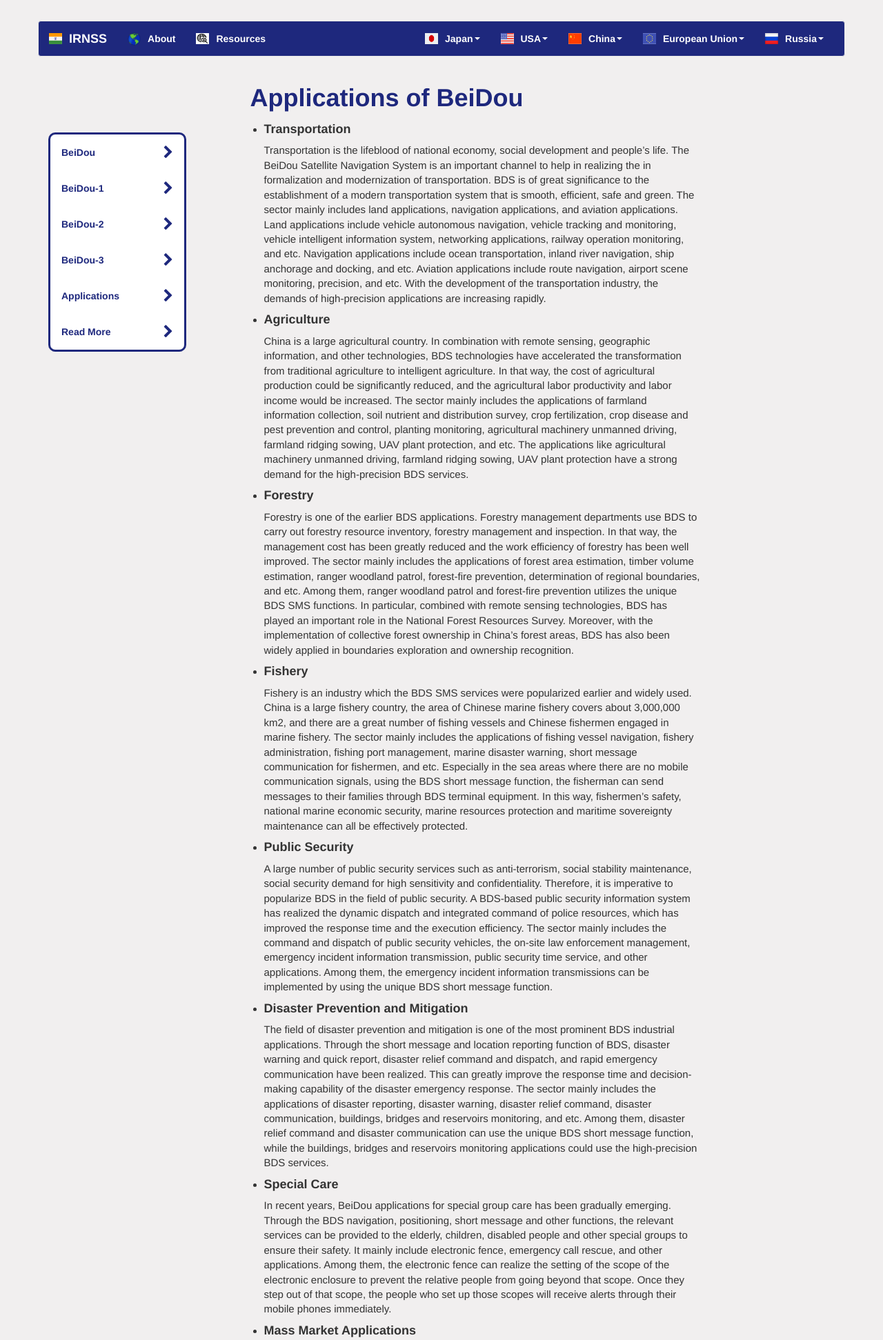
After one commit to akashbwj/Elena-Geo-Project, a Django app: page /beidou/applications/ in a window 1280 px wide. The commit adds this page. Shown: the top 1943 px of the page at 69% size. Run offline with Django 3.2, Linux system fonts and the light colour scheme; some libraries are stand-ins or nearby versions.

Commit message:
Add BeiDou files

```diff
--- a/irnss/urls.py
+++ b/irnss/urls.py
@@ -20,4 +20,10 @@
     path('glonass/',views.glonass,name="glonass"),
     path('glonass/characteristics/',views.glonass_characteristics,name="glonass_characteristics"),
     path('glonass/applications/',views.glonass_applications,name="glonass_applications"),
+    path('beidou/',views.beidou,name="beidou"),
+    path('beidou1/',views.beidou1,name="beidou1"),
+    path('beidou2/',views.beidou2,name="beidou2"),
+    path('beidou3/',views.beidou3,name="beidou3"),
+    path('beidou/applications/',views.beidou_applications,name="beidou_applications"),
+
 ]
--- a/irnss/views.py
+++ b/irnss/views.py
@@ -38,3 +38,13 @@
     return render(request,"irnss/glonass-characteristics.html")
 def glonass_applications(request):
     return render(request,"irnss/glonass-applications.html")
+def beidou(request):
+    return render(request,"irnss/beidou.html")
+def beidou1(request):
+    return render(request,"irnss/beidou1.html")
+def beidou2(request):
+    return render(request,"irnss/beidou2.html")
+def beidou3(request):
+    return render(request,"irnss/beidou3.html")
+def beidou_applications(request):
+    return render(request,"irnss/beidou-applications.html")
--- a/templates/irnss/base.html
+++ b/templates/irnss/base.html
@@ -50,6 +50,25 @@
         		width:100%!important;
         	}
         }
+        .beidou-appln h4{
+        	font-weight: 600;
+        }
+        .image-group{
+          display:flex;
+      		flex-wrap: wrap;
+          justify-content: space-between;
+          text-align: center!important;
+          width:100%!important;
+        }
+        .image-group .thumbnail{
+          width:45%!important;
+        }
+        @media(max-width:640px){
+          .image-group .thumbnail{
+            width:100%!important;
+          }
+        }
+
     </style>
 
   </head>
@@ -95,9 +114,12 @@
               <li class="dropdown">
                 <a href="#" class="dropdown-toggle" data-toggle="dropdown" role="button" aria-haspopup="true" aria-expanded="false" style="color:white;display:flex;align-items:center"><img class="flag-img" src="{% static "images/china.PNG" %}" alt="">China <span class="caret"></span></a>
                 <ul class="dropdown-menu">
-                  <li><a href="#">Something</a></li>
-                  <li><a href="#">Something</a></li>
-                  <li><a href="#">Something</a></li>
+                  <li><a href="/beidou">BeiDou</a></li>
+                  <li><a href="/beidou1">BeiDou-1</a></li>
+                  <li><a href="/beidou2">BeiDou-2</a></li>
+                  <li><a href="/beidou3">BeiDou-3</a></li>
+                  <li><a href="/beidou/applications/">Applications of BeiDou</a></li>
+                  <li><a target="_blank" href="http://en.beidou.gov.cn/">Read more about BeiDou</a></li>
                 </ul>
               </li>
               <li class="dropdown">
--- /dev/null
+++ b/templates/irnss/beidou-applications.html
@@ -0,0 +1,174 @@
+<!DOCTYPE html>
+{% extends "irnss/base.html" %}
+{% load static %}
+    {% block body_block %}
+    <div class="row wrapper">
+      <div class="col-md-3">
+        <div class="sidebar">
+          <ul>
+            <li><a href="/beidou"><span>BeiDou</span><i class="fa fa-chevron-right pull-right"></i></a></li>
+            <li><a href="/beidou1"><span>BeiDou-1</span><i class="fa fa-chevron-right pull-right"></i></a></li>
+            <li><a href="/beidou2"><span>BeiDou-2</span><i class="fa fa-chevron-right pull-right"></i></a></li>
+            <li><a href="/beidou3"><span>BeiDou-3</span><i class="fa fa-chevron-right pull-right"></i></a></li>
+
+            <li><a href="/beidou/applications/"><span>Applications</span><i class="fa fa-chevron-right pull-right"></i></a></li>
+            <li><a target="_blank" href="http://en.beidou.gov.cn/"><span>Read More</span><i class="fa fa-chevron-right pull-right"></i></a></li>
+          </ul>
+        </div>
+      </div>
+      <div class="col-md-7">
+        <h1 >Applications of BeiDou</h1>
+
+        <div class="writeup">
+              <ul class="lis beidou-appln">
+                <li>
+                  <h4>Transportation</h4>
+                      <p>
+                        Transportation is the lifeblood of national economy, social development and people’s life.
+                         The BeiDou Satellite Navigation System is an important channel to help in realizing the in
+                          formalization and modernization of transportation. BDS is of great significance to the
+                           establishment of a modern transportation system that is smooth, efficient, safe and green.
+                            The sector mainly includes land applications, navigation applications, and aviation
+                            applications. Land applications include vehicle autonomous navigation, vehicle tracking
+                             and monitoring, vehicle intelligent information system, networking applications, railway
+                              operation monitoring, and etc. Navigation applications include ocean transportation,
+                              inland river navigation, ship anchorage and docking, and etc. Aviation applications
+                              include route navigation, airport scene monitoring, precision, and etc. With the
+                              development of the transportation industry, the demands of high-precision applications
+                               are increasing rapidly.</p>
+                </li>
+                <li>
+                  <h4>Agriculture</h4>
+                   <p>
+                     China is a large agricultural country. In combination with remote sensing, geographic
+                      information, and other technologies, BDS technologies have accelerated the transformation
+                       from traditional agriculture to intelligent agriculture. In that way, the cost of
+                        agricultural production could be significantly reduced, and the agricultural labor
+                         productivity and labor income would be increased.
+                       The sector mainly includes the applications of farmland information collection, soil
+                       nutrient and distribution survey, crop fertilization, crop disease and pest prevention
+                       and control, planting monitoring, agricultural machinery unmanned driving, farmland
+                       ridging sowing, UAV plant protection, and etc. The applications like agricultural
+                       machinery unmanned driving, farmland ridging sowing, UAV plant protection have a
+                       strong demand for the high-precision BDS services.
+                   </p>
+                </li>
+                   <li>
+                     <h4>Forestry</h4>
+                       <p>
+                         Forestry is one of the earlier BDS applications. Forestry management departments use
+                         BDS to carry out forestry resource inventory, forestry management and inspection. In that
+                         way, the management cost has been greatly reduced and the work efficiency of forestry has
+                         been well improved. The sector mainly includes the applications of forest area estimation,
+                         timber volume estimation, ranger woodland patrol, forest-fire prevention, determination of
+                         regional boundaries, and etc. Among them, ranger woodland patrol and forest-fire prevention
+                         utilizes the unique BDS SMS functions. In particular, combined with remote sensing
+                         technologies, BDS  has played an important role in the National Forest Resources Survey.
+                         Moreover, with the implementation of collective forest ownership in China’s forest areas,
+                         BDS has also been widely applied in boundaries exploration and ownership recognition.
+                       </p>
+                   </li>
+
+                  <li>
+                    <h4>Fishery</h4>
+                    <p>
+                    Fishery is an industry which the BDS SMS services were popularized earlier and widely used.
+                    China is a large fishery country, the area of Chinese marine fishery covers about 3,000,000
+                    km2, and there are a great number of fishing vessels and Chinese fishermen engaged in marine
+                    fishery. The sector mainly includes the applications of fishing vessel navigation, fishery
+                     administration, fishing port management, marine disaster warning, short message
+                     communication for fishermen, and etc. Especially in the sea areas where there are no
+                     mobile communication signals, using the BDS short message function, the fisherman can
+                     send messages to their families through BDS  terminal equipment. In this way, fishermen’s
+                     safety, national marine economic security, marine resources protection and maritime
+                     sovereignty maintenance can all be effectively protected.
+                    </p>
+                  </li>
+                    <li>
+                      <h4>Public Security</h4>
+                      <p>
+                        A large number of public security services such as anti-terrorism, social stability
+                        maintenance, social security demand for high sensitivity and confidentiality. Therefore,
+                        it is imperative to popularize BDS in the field of public security. A BDS-based public
+                        security information system  has realized the dynamic dispatch and integrated command of
+                        police resources, which has improved the response time and the execution efficiency. The
+                        sector mainly includes the command and dispatch of public security vehicles, the on-site
+                        law enforcement management, emergency incident information transmission, public security
+                        time service, and other applications. Among them, the emergency incident information
+                        transmissions can be implemented by using the unique BDS short message function.
+                      </p>
+                    </li>
+                    <li>
+                      <h4>Disaster Prevention and Mitigation</h4>
+                      <p>
+                      The field of disaster prevention and mitigation is one of the most prominent BDS industrial
+                      applications. Through the short message and location reporting function of BDS, disaster warning and
+                      quick report, disaster relief command and dispatch, and rapid emergency communication have been
+                      realized. This can greatly improve the response time and decision-making capability of the disaster
+                      emergency response. The sector mainly includes the applications of disaster reporting,
+                      disaster warning, disaster relief command, disaster communication, buildings, bridges and
+                      reservoirs monitoring, and etc. Among them, disaster relief command and disaster
+                      communication can use the unique BDS short message function, while the buildings,
+                      bridges and reservoirs monitoring applications could use the high-precision BDS services.
+                      </p>
+                    </li>
+
+                    <li>
+                      <h4>Special Care</h4>
+                      <p>
+                      In recent years, BeiDou applications for special group care has been gradually emerging.
+                      Through the BDS navigation, positioning, short message and other functions, the relevant
+                      services can be provided to the elderly, children, disabled people and other special groups
+                      to ensure their safety. It mainly include electronic fence, emergency call rescue, and other
+                       applications. Among them, the electronic fence can realize the setting of the scope of the
+                       electronic enclosure to prevent the relative people from going beyond that scope. Once they
+                       step out of that scope, the people who set up those scopes will receive alerts through their
+                        mobile phones immediately.
+                      </p>
+                    </li>
+
+                    <li>
+                      <h4>Mass Market Applications</h4>
+                      <p>
+                      Mobile phones, wearable devices and other BDS public applications are gradually becoming new
+                      highlights in recent years. By using the BDS positioning function, the mobile navigation, route
+                      planning and a series of location service functions can be implement, which provide convenience to
+                       people's life. The sector mainly includes mobile phone applications, vehicle navigation
+                       equipment, wearable equipment, and other applications. Through the deep integration with
+                       information communication, internet of things, cloud computing and other technologies, many
+                        location service functions have been realized.
+                      </p>
+                    </li>
+
+                    <li>
+                      <h4>Electric Power Industry</h4>
+                      <p>
+                      Time synchronization for electric power transmission involves national economy and the security
+                       of people's livelihood. Therefore, it is imperative to popularize BDS applications in electric
+                       power industry. By using the BDS timing function, the power management department can realize
+                       the unity of the time reference for the whole power network and ensure the safe and stable
+                       operation of the power grid. The sector mainly includes the applications of power grid time
+                       datum unification, the monitoring of the power station environment, the monitoring of power
+                       vehicles, and etc Among them, the high-precision BDS services is urgently needed for power grid
+                        time datum unification.
+                      </p>
+                    </li>
+
+                    <li>
+                      <h4>Finance</h4>
+                      <p>
+                      The financial industry computer network time synchronization involves national politics,
+                      economy, people's livelihood and safety. The financial management department realizes the
+                      financial computer network time datum unification by using the BDS timing service function,
+                      and to ensure the safe and stable operation of the financial system. The sector mainly
+                      includes the applications of financial computer network time datum unification, financial
+                      vehicle supervision, and etc.
+                      </p>
+                    </li>
+              </ul>
+
+        </div>
+
+      </div>
+</div>
+    {% endblock %}
--- a/templates/irnss/qzss.html
+++ b/templates/irnss/qzss.html
@@ -23,8 +23,11 @@
               Four-satellite QZSS services were available on a trial basis as of January 12, 2018, and officially started on November 1, 2018. A satellite navigation
               system independent of GPS is planned for 2023 with 7 satellites.
             </p>
-            <div class="irnss-img thumbnail">
+            <div class="irnss-img thumbnail text-center">
               <img class="img-responsive" src="{% static "images/qzssnewlogo.jpg" %}">
+              <div class="caption-full">
+                <h5>QZSS logo</h5>
+              </div>
             </div>
 
           <p>QZSS uses one geostationary satellite and three satellites in Tundra-type highly inclined, slightly elliptical, geosynchronous orbits.
```
Also changed, not shown: templates/irnss/beidou.html (added, +62 -0 lines), templates/irnss/beidou1.html (added, +52 -0 lines), templates/irnss/beidou2.html (added, +88 -0 lines), templates/irnss/beidou3.html (added, +96 -0 lines), static/images/Animation_of_BeiDou-3_orbit_-_Earth_fixed_-_front_view.gif (added), static/images/Animation_of_BeiDou-3_orbit_-_Earth_fixed_-_side_view.gif (added), static/images/Gps_compass_galileo_frequency_allocation_Asimsky_05_2008.jpg (added), static/images/Ground-tracks-of-the-BeiDou-satellites-and-distribution-of-the-experimental-tracking.png (added), static/images/_103363117_china_satellite_map640-nc.png (added), static/images/bd3char.jpg (added), static/images/map1.png (added), static/images/map2.jpg (added), static/images/newbeidou_logo.png (added), 2 other files.
